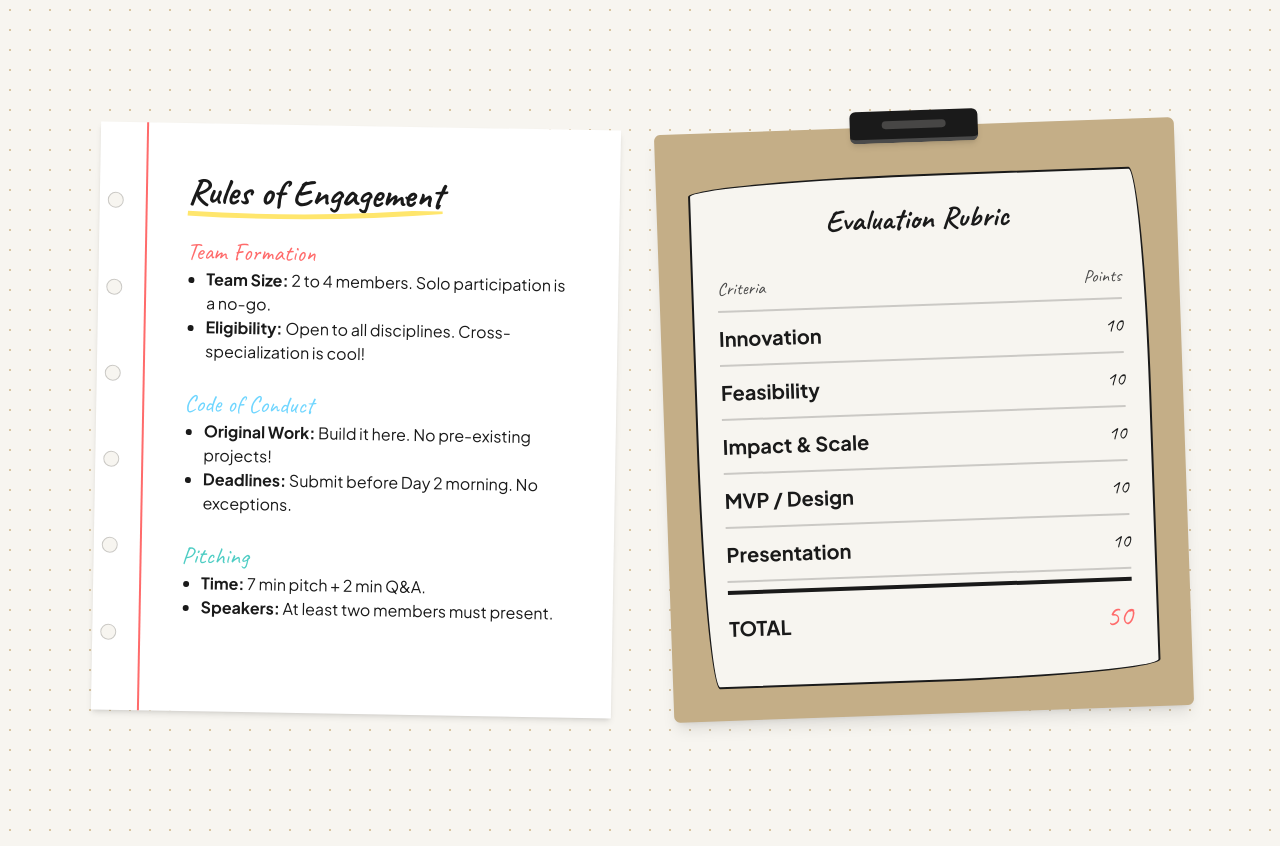
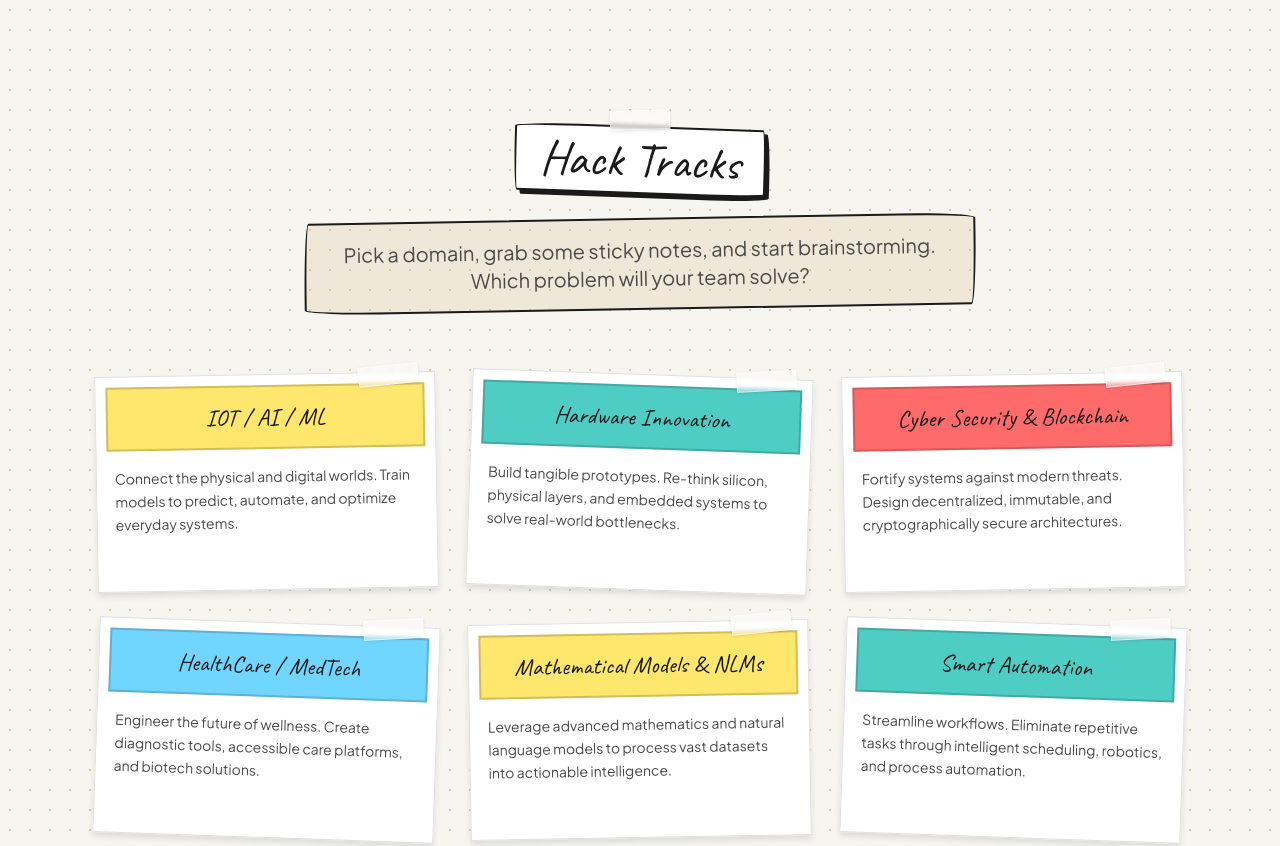
Before and after one commit to KevenMarini/Placeittestweb, a Next.js app: page / in a window 1280 px wide. Shown: the part 960-1806 px from the top of the page. Built offline with nearby package versions, Linux system fonts and the light colour scheme.

Commit message:
Update AI/ML/IoT tracks and add Hack Tracks to home page

```diff
--- a/src/app/dashboard/page.tsx
+++ b/src/app/dashboard/page.tsx
@@ -25,6 +25,18 @@ const mockStatements = {
     { id: "Track 8", title: "The Last-Mile Machine", desc: "Design an embedded system architecture for infrastructure that is radically serviceable, self-diagnosing, and engineered to guide non-technical community members through troubleshooting and field repairs." },
     { id: "Track 9", title: "Silicon Empathy", desc: "How can an embedded device accurately deduce and respond to human physiological or affective states using minimal, privacy-preserving physical sensors, without relying on invasive optical tracking or cloud-based processing?" },
     { id: "Track 10", title: "The Vanishing Interface", desc: "Reinvent common physical interfaces so that interaction requires zero conscious learning curve and naturally blends into everyday human motion." }
+  ],
+  "iot-aiml": [
+    { id: "Track 1", title: "The Wasted Resource", desc: "How can we help institutions understand when, where and why resources are being unnecessarily consumed, and enable them to reduce this waste without negatively affecting the people using these facilities?" },
+    { id: "Track 2", title: "Before the Breakdown", desc: "How can we help people recognize that a machine may be developing a problem before it becomes a costly failure or causes disruption?" },
+    { id: "Track 3", title: "Every Drop Matters", desc: "How can we help farmers make better water-management decisions while reducing unnecessary water usage and ensuring that crops receive what they need?" },
+    { id: "Track 4", title: "The Adaptive Campus", desc: "How can we make campus facilities respond intelligently to how they are actually being used, while improving efficiency and maintaining a good experience for students and staff?" },
+    { id: "Track 5", title: "The Crowded Campus", desc: "How can we help campuses anticipate and manage crowding before it becomes a major inconvenience or safety concern?" },
+    { id: "Track 6", title: "Where Did I Leave It?", desc: "How can we make it significantly easier for people to find, identify or recover misplaced belongings in large shared environments?" },
+    { id: "Track 7", title: "The Right Environment", desc: "How can we help people understand and improve the conditions of indoor spaces while balancing comfort, productivity, energy consumption and the different needs of different users?" },
+    { id: "Track 8", title: "The Food Mismatch", desc: "How can we help food providers better match preparation with actual demand while reducing waste and ensuring that people still have sufficient food available?" },
+    { id: "Track 9", title: "Someone Should Know", desc: "How can we ensure that important situations are noticed and communicated to the right person at the right time, even when a facility is unattended?" },
+    { id: "Track 10", title: "The Smarter Collection", desc: "How can we make waste collection more responsive to actual conditions, while reducing unnecessary trips, operational effort and environmental impact?" }
   ]
 };
 
--- a/src/app/page.tsx
+++ b/src/app/page.tsx
@@ -1,11 +1,13 @@
 import Hero from "@/components/Hero";
 import Timeline from "@/components/Timeline";
 import Guidelines from "@/components/Guidelines";
+import Domains from "@/components/Domains";
 
 export default function Home() {
   return (
     <div className="flex flex-col">
       <Hero />
+      <Domains />
       <Guidelines />
       <Timeline />
     </div>
--- /dev/null
+++ b/src/components/Domains.tsx
@@ -0,0 +1,92 @@
+"use client";
+
+import { motion } from "framer-motion";
+
+const domains = [
+  {
+    id: "iot-aiml",
+    name: "IOT / AI / ML",
+    desc: "Connect the physical and digital worlds. Train models to predict, automate, and optimize everyday systems.",
+    color: "bg-neon-yellow"
+  },
+  {
+    id: "hardware",
+    name: "Hardware Innovation",
+    desc: "Build tangible prototypes. Re-think silicon, physical layers, and embedded systems to solve real-world bottlenecks.",
+    color: "bg-neon-mint"
+  },
+  {
+    id: "cyber",
+    name: "Cyber Security & Blockchain",
+    desc: "Fortify systems against modern threats. Design decentralized, immutable, and cryptographically secure architectures.",
+    color: "bg-neon-pink"
+  },
+  {
+    id: "health",
+    name: "HealthCare / MedTech",
+    desc: "Engineer the future of wellness. Create diagnostic tools, accessible care platforms, and biotech solutions.",
+    color: "bg-neon-cyan"
+  },
+  {
+    id: "math",
+    name: "Mathematical Models & NLMs",
+    desc: "Leverage advanced mathematics and natural language models to process vast datasets into actionable intelligence.",
+    color: "bg-neon-yellow"
+  },
+  {
+    id: "auto",
+    name: "Smart Automation",
+    desc: "Streamline workflows. Eliminate repetitive tasks through intelligent scheduling, robotics, and process automation.",
+    color: "bg-neon-mint"
+  },
+  {
+    id: "open",
+    name: "Open Statements",
+    desc: "Got a wild idea that doesn't fit the mold? Pitch your own problem statement and blow our minds.",
+    color: "bg-neon-pink"
+  },
+];
+
+export default function Domains() {
+  return (
+    <section className="py-24 relative overflow-hidden">
+      <div className="max-w-6xl mx-auto px-4 sm:px-6 lg:px-8 relative z-10">
+
+        <div className="text-center mb-16 relative">
+          <div className="tape -top-4 left-1/2 -translate-x-1/2 rotate-1"></div>
+          <h2 className="font-marker text-5xl text-ink inline-block bg-white px-6 py-2 wobbly-border shadow-[4px_4px_0px_rgba(26,26,26,1)] rotate-2">
+            Hack Tracks
+          </h2>
+          <p className="font-sans text-xl text-ink-light mt-6 max-w-2xl mx-auto bg-kraft/30 p-4 wobbly-border-alt -rotate-1">
+            Pick a domain, grab some sticky notes, and start brainstorming. Which problem will your team solve?
+          </p>
+        </div>
+
+        <div className="grid grid-cols-1 md:grid-cols-2 lg:grid-cols-3 gap-8">
+          {domains.map((domain, index) => (
+            <motion.div
+              key={domain.id}
+              initial={{ opacity: 0, y: 20 }}
+              whileInView={{ opacity: 1, y: 0 }}
+              viewport={{ once: true }}
+              transition={{ delay: index * 0.1 }}
+              whileHover={{ scale: 1.05, rotate: index % 2 === 0 ? 2 : -2 }}
+              className={`polaroid relative ${index % 2 === 0 ? '-rotate-1' : 'rotate-2'} hover:z-20 cursor-pointer`}
+            >
+              <div className="tape -top-2 right-4 -rotate-2"></div>
+
+              <div className={`w-full h-16 ${domain.color} border-2 border-ink/20 mb-4 flex items-center justify-center p-2`}>
+                <span className="font-marker text-ink text-2xl text-center leading-none">{domain.name}</span>
+              </div>
+
+              <p className="font-sans text-sm text-ink-light leading-relaxed pb-4 px-2">
+                {domain.desc}
+              </p>
+            </motion.div>
+          ))}
+        </div>
+
+      </div>
+    </section>
+  );
+}
```
